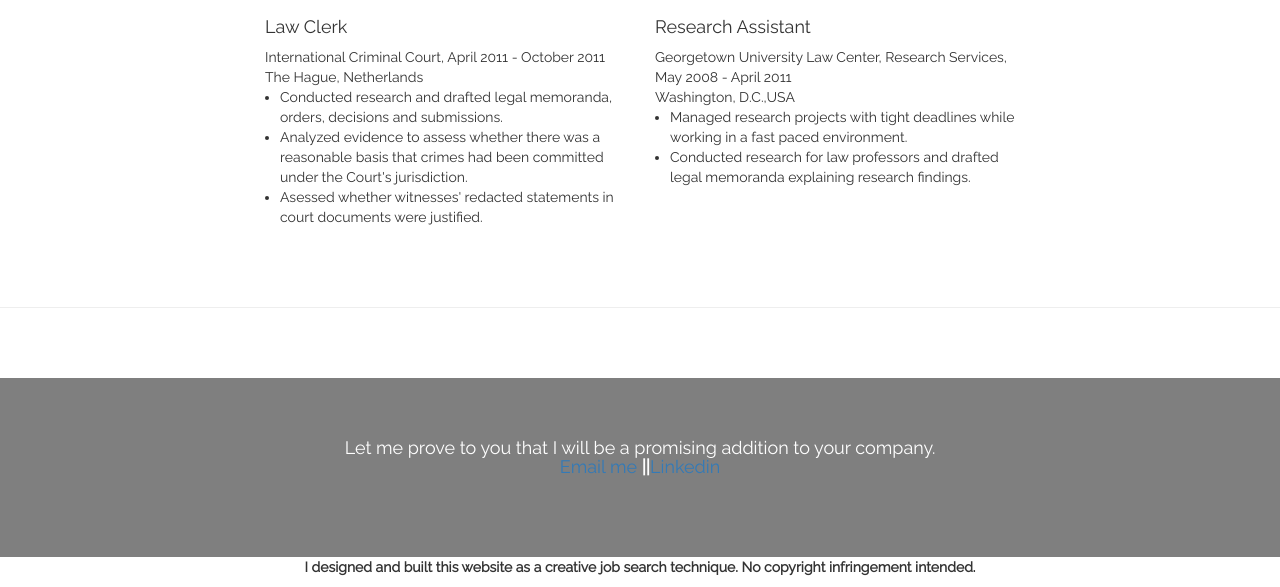
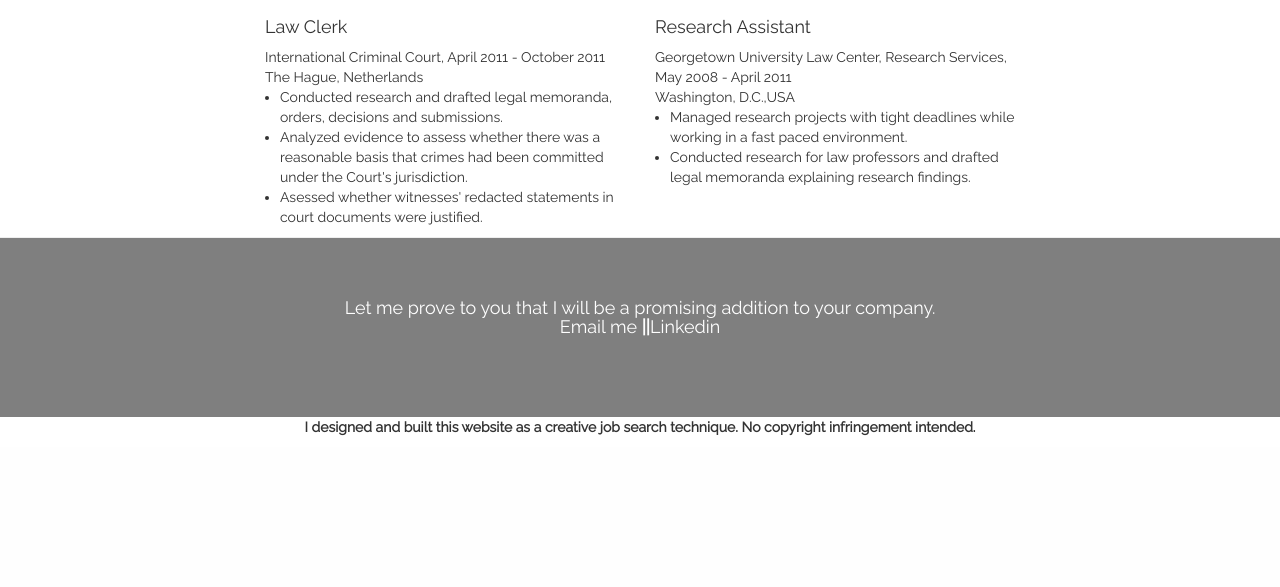
Before and after one commit to lizette112162/resume_app, a Flask app: page / in a window 1280 px wide. Shown: the part 2781-3368 px from the top of the page. After the commit the page ends 3217 px from the top, so only its background shows below. Run offline with Flask 2, Linux system fonts and the light colour scheme; some libraries are stand-ins or nearby versions.

Commit message:
Updated files

```diff
--- a/templates/index.html
+++ b/templates/index.html
@@ -66,10 +66,23 @@ body {
 
 #contact {
   /*display: inline;*/
+  font-size: 10px;
   padding-top: 50px;
   padding-bottom: 20px;
   background-color: rgba(0,0,0,0.5);
   color: white;
+}
+
+#contact a:link {
+  color: white;
+}
+
+#contact a:hover {
+  color: #337ab7;
+}
+
+#last-section {
+  margin: 0;
 }
 
 </style>
@@ -261,9 +274,9 @@ body {
       </div>
     </div>
 
-    <hr class="section-divider">
+    <hr id="last-section" class="section-divider">
     <div id="contact">
-        <h4 class="text-center" style="margin-bottom: 60px">Let me prove to you that I will be a promising addition to your company. <br>
+        <h4 class="text-center" style="margin-bottom: 60px">Let me prove to you that I will be a promising addition to your company.<br>
         <p><a href="mailto:ritamutyaba@gmail.com">Email me</a>
         <strong>||</strong><a href="https://www.linkedin.com/pub/rita-mutyaba/21/b07/737">Linkedin</a><strong></h4>
        </p>
```
